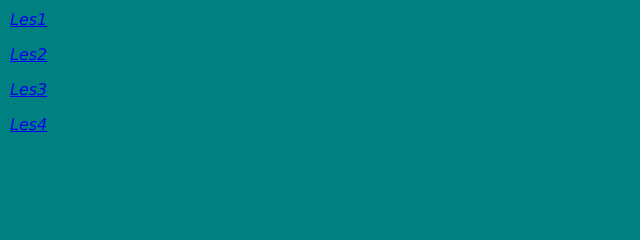
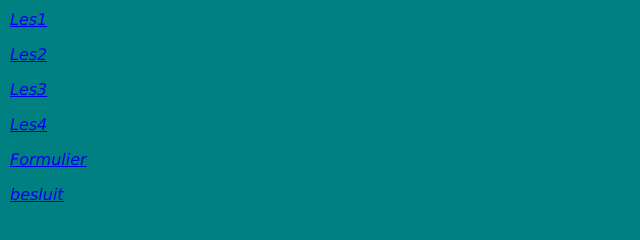
Before and after one commit to waltvanpoucke/albrechtvanpoucke, a plain HTML site: page Menu.htm in a window 1280 px wide. Shown: the whole page, without its empty margins (0-640 px from the left). Drawn offline with Linux system fonts and the light colour scheme.

Commit message:
Update Menu.htm

```diff
--- a/Menu.htm
+++ b/Menu.htm
@@ -10,6 +10,8 @@
 	<p><a href="tekst2.htm" target="rechts">Les2</a></p>
 	<p><a href="tekst3.htm" target="rechts">Les3</a></p>
 	<p><a href="tekst4.htm" target="rechts">Les4</a></p>
+	<p><a href="formulier1_post(1).htm" target="rechts">Formulier</a></p>
+	<p><a href="besluit.htm" target="rechts">besluit</a></p>
 
 
 </body>
```
